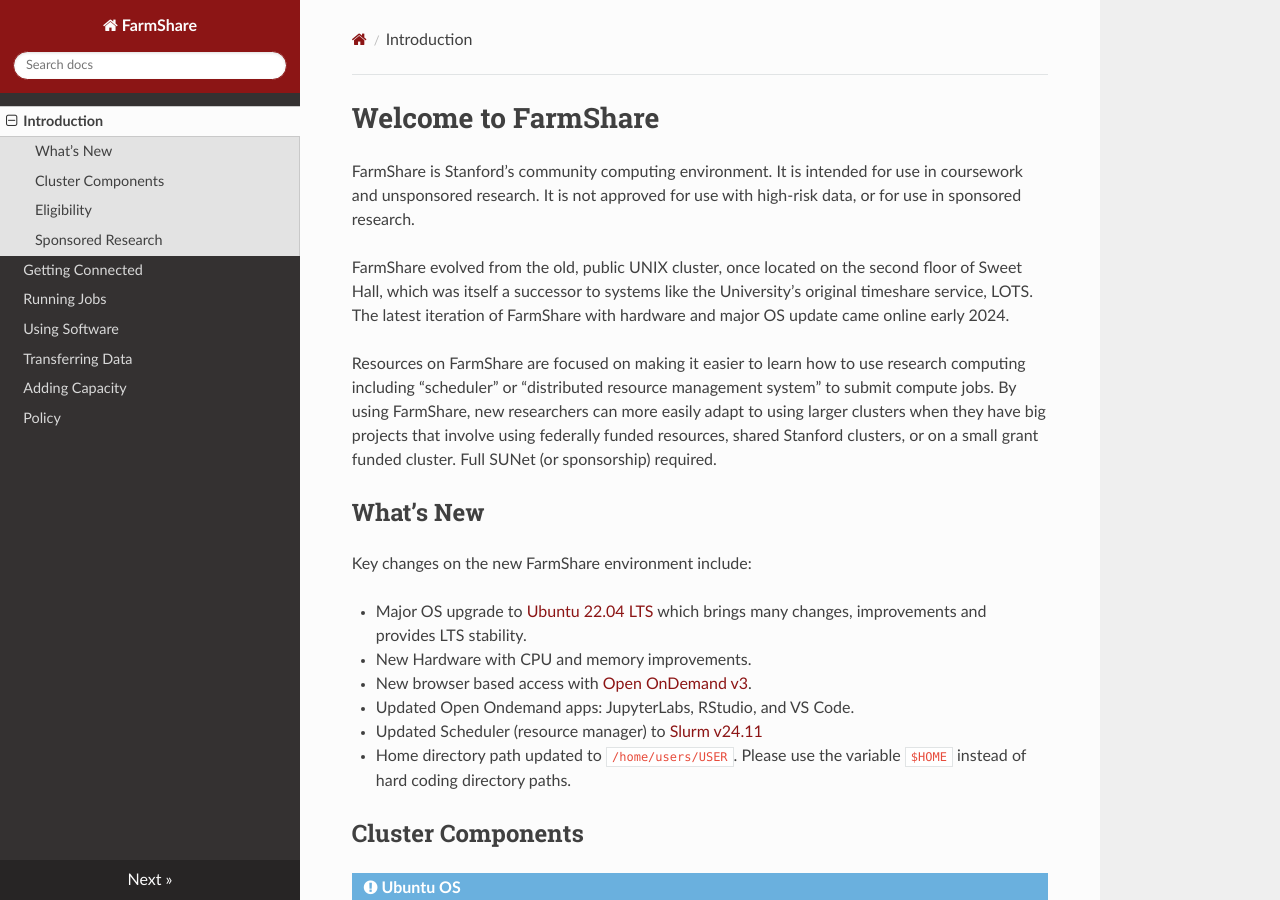
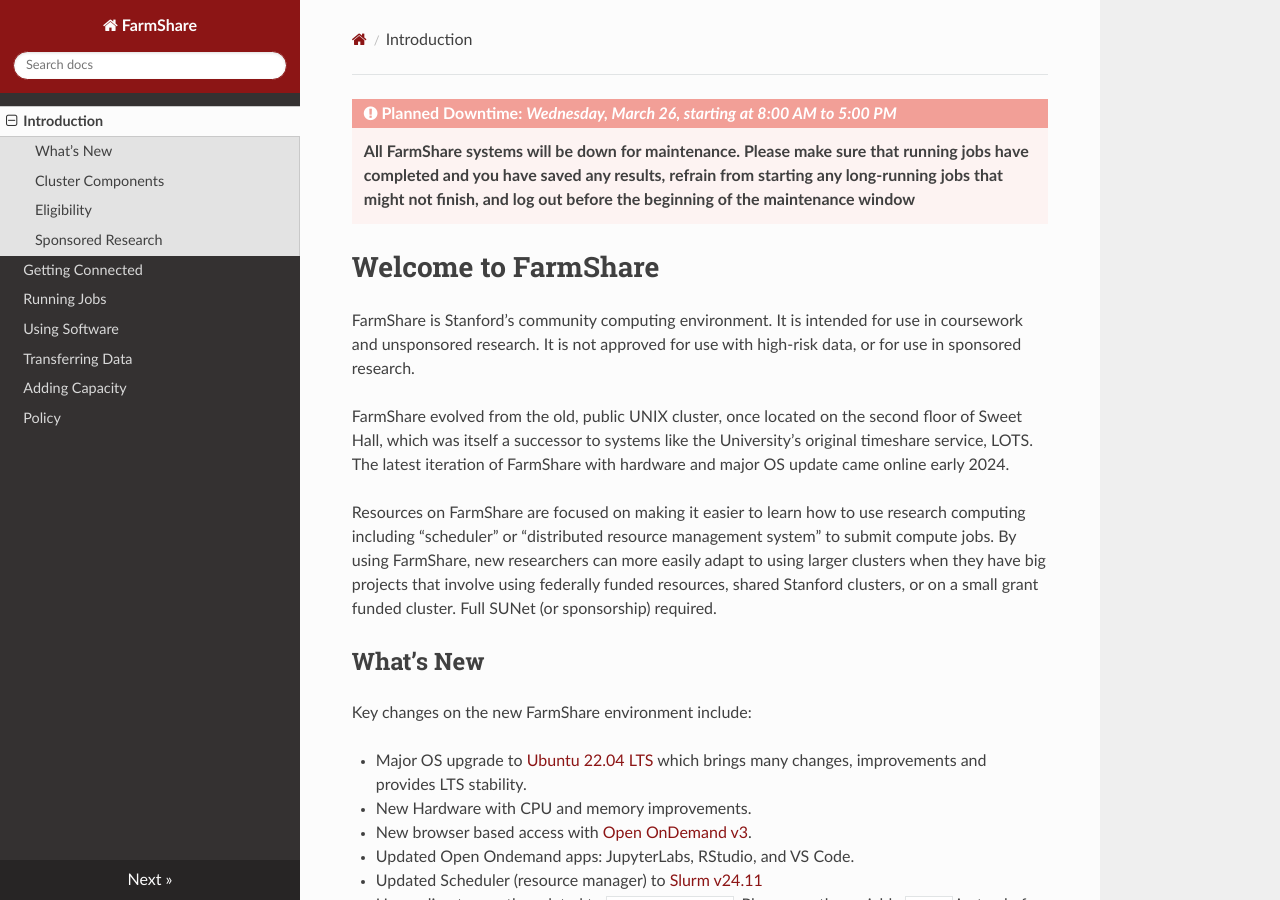
Before and after one commit to stanford-rc/farmshare-docs, an MkDocs documentation site: the page built from docs/index.md, in a window 1280 px wide and 900 px high. Built offline with MkDocs 1.6.1, drawn with Linux system fonts in a browser that asks for light colours; nearby versions of some CDN libraries.

Commit message:
added march 26 maint banner

```diff
--- a/docs/index.md
+++ b/docs/index.md
@@ -1,3 +1,6 @@
+!!! danger "Planned Downtime: *Wednesday, March 26, starting at 8:00 AM to 5:00 PM*"
+    **All FarmShare systems will be down for maintenance. Please make sure that running jobs have completed and you have saved any results, refrain from starting any long-running jobs that might not finish, and log out before the beginning of the maintenance window**
+
 # Welcome to FarmShare
 
 FarmShare is Stanford's community computing environment. It is intended for use in coursework and unsponsored research. It is not approved for use with high-risk data, or for use in sponsored research.
```
